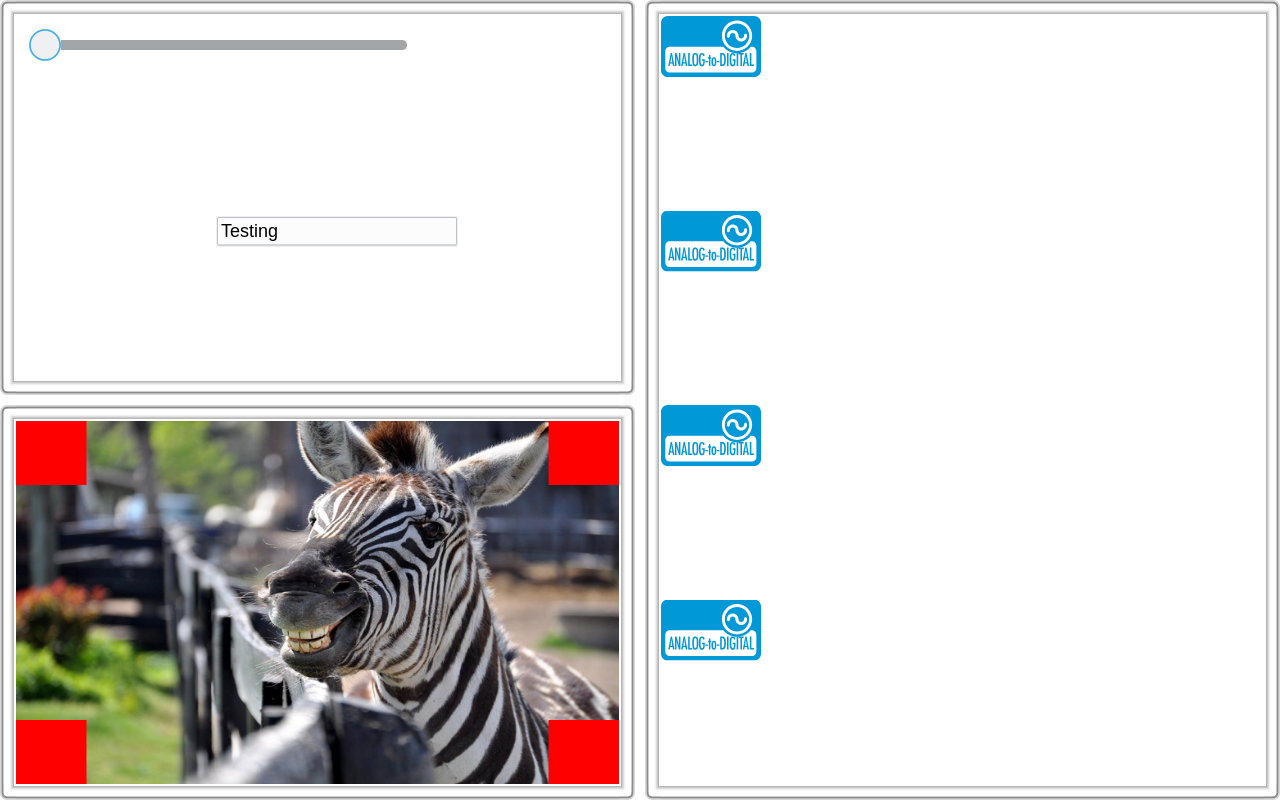
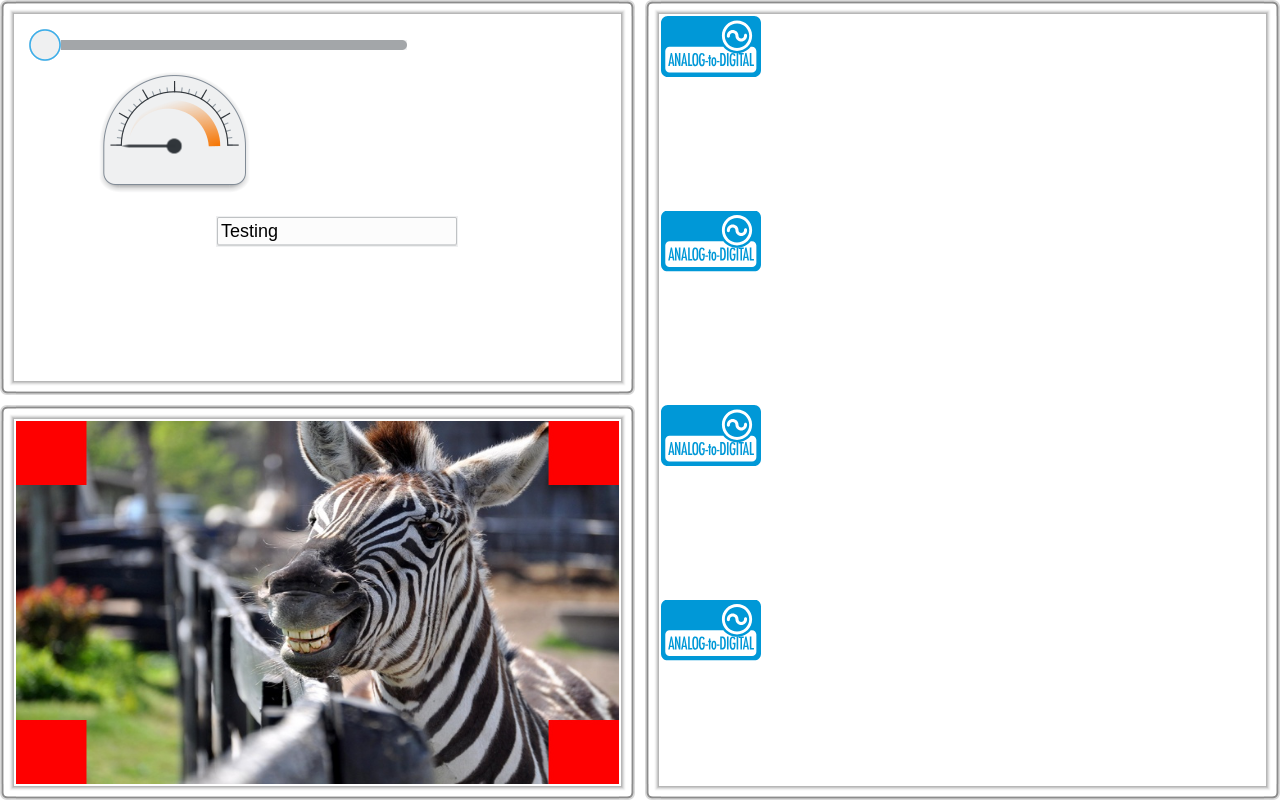
Before and after one commit to crocycroc/crocodile.ui, a plain HTML site: page test.html in a window 1280 px wide. Drawn offline with Linux system fonts and the light colour scheme.

Commit message:
Added an Analog Meter.

```diff
--- /dev/null
+++ b/CrocAnalogMeter.js
@@ -0,0 +1,70 @@
+function CrocAnalogMeter(root, value) {
+	CrocBase.call(this, root);
+
+	this.value = value || 0;
+	this.minValue = 0;
+	this.maxValue = 100;
+
+	this.background = new CrocImageSimple(root, "theme/CrocAnalogMeter/background.png");
+	this.background.setScaling('none');
+
+	this.needle = new CrocImageSimple(root, "theme/CrocAnalogMeter/needle.png");
+	this.needle.setScaling("none");
+
+};
+
+//We inherit everything from CrocBase
+CrocAnalogMeter.prototype = Object.create(CrocBase.prototype);
+
+CrocAnalogMeter.prototype.setValue = function(value) {
+
+	if(value < this.minValue) {
+		value = this.minValue;
+	}
+
+	if(value > this.maxValue) {
+		value = this.maxValue;
+	}
+
+	this.value = value;
+	this.getRoot().repaint();
+
+};
+
+CrocAnalogMeter.prototype.setMaxValue = function(maxValue) {
+
+	this.maxValue = maxValue;
+
+	this.setValue(this.value);
+
+};
+
+CrocAnalogMeter.prototype.setMinValue = function(minValue) {
+	this.minValue = minValue;
+
+	this.setValue(this.value);
+};
+
+CrocAnalogMeter.prototype.paint = function(context, width, height) {
+	CrocBase.prototype.paint.call(this, context, width, height);
+
+	this.background.paint(context, width, height);
+
+	var needleCenter = this.background.getHeight() / 1.6125;
+
+	var backPadding = this.needle.getHeight() / 32;
+	var needlePadding = this.needle.getHeight() / 1.33333333333333;
+	var basePadding = this.needle.getHeight() - backPadding - needlePadding;
+
+	var rad = ((Math.PI * (this.value - this.minValue)) / (this.maxValue - this.minValue));
+
+	context.translate(this.background.getWidth() / 2, needleCenter);
+	context.rotate((Math.PI/2) + (rad));
+	context.translate(-(this.needle.getWidth() / 2), -backPadding - (basePadding/2));
+
+	this.getRoot().setSmooth(true);
+	this.needle.paint(context, width, height);
+	this.getRoot().setSmooth(false);
+
+	return;
+}
--- a/CrocRoot.js
+++ b/CrocRoot.js
@@ -419,6 +419,14 @@ CrocRoot.prototype.hitTest = function(x, y) {
 	return hitReturn;
 };
 
+CrocRoot.prototype.setSmooth = function(smooth) {
+	this.context['imageSmoothingEnabled'] = smooth;       /* standard */
+	this.context['mozImageSmoothingEnabled'] = smooth;    /* Firefox */
+	this.context['oImageSmoothingEnabled'] = smooth;      /* Opera */
+	this.context['webkitImageSmoothingEnabled'] = smooth; /* Safari */
+	this.context['msImageSmoothingEnabled'] = smooth;     /* IE */
+};
+
 CrocRoot.prototype.paint = function() {
 
 	//When we initialize the context there needs to be a currenTransform value.
@@ -436,6 +444,8 @@ CrocRoot.prototype.paint = function() {
 		//Reset context transformation
 		this.clear();
 
+		this.setSmooth(false);
+
 		var i = this.children.length;
 		while(i--) {
 			this.children[i].paint(this.context, this.getWidth(), this.getHeight());
--- a/CrocSlider.js
+++ b/CrocSlider.js
@@ -38,6 +38,8 @@ function CrocSlider(root) {
 
 		else {
 			this.globalPointToValue(e.x, e.y);
+
+			this.event('valuechanged', this.getValue());
 		}
 
 		return false;
@@ -56,6 +58,8 @@ function CrocSlider(root) {
 		this.focus();
 
 		this.globalPointToValue(e.x, e.y);
+
+		this.event('valuechanged', this.getValue());
 
 		this.setMode('focus');
 	});
--- a/CrocTextfield.js
+++ b/CrocTextfield.js
@@ -92,6 +92,11 @@ CrocTextfield.prototype.setFont = function(font) {
 	return;
 };
 
+CrocTextfield.prototype.setValue = function(value) {
+	this.htmlTextfield.setValue(value);
+	return;
+};
+
 CrocTextfield.prototype.setMode = function(mode) {
 	this.mode = mode;
 	this.getRoot().repaint();
--- a/test.html
+++ b/test.html
@@ -16,6 +16,7 @@
 		<script src="CrocHTMLTextfield.js"></script>
 		<script src="CrocTextfield.js"></script>
 		<script src="CrocSlider.js"></script>
+		<script src="CrocAnalogMeter.js"></script>
 		<script src="CrocRoot.js"></script>
 	</head>
 
@@ -54,6 +55,7 @@
 
 			var testDom = new CrocTextfield(root, 'Testing');
 			var testSlider = new CrocSlider(root);
+			var testAnalogMeter = new CrocAnalogMeter(root);
 			testSlider.setTargetWidth("400px");
 
 			zebraImage.setScaling("stretch");
@@ -112,6 +114,10 @@
 				}
 			});
 
+			testSlider.addEventListener("valuechanged", function(value) {
+				testAnalogMeter.setValue(value);
+			});
+
 			zebraImage.setTargetWidth("42%");
 			zebraImage.setTargetHeight("200px");
 
@@ -127,6 +133,8 @@
 // 			testHoziPanelList.addChild(testLabel);
 			testBorderPanel.addChild(testDom, 200, 200);
 			testBorderPanel.addChild(testSlider, 10, 10, 0);
+			testBorderPanel.addChild(testAnalogMeter, 80, 50, 0);
+
 			testPanelList.addChild(zebraBorderPanel);
 			zebraBorderPanel.addChild(zebraImage);
 			testPanelList.setTargetWidth("100%");
```
Also changed, not shown: CrocProgressBar.js (added, +44 -0 lines), theme/CrocAnalogMeter/background.png (added), theme/CrocAnalogMeter/label.png (added), theme/CrocAnalogMeter/needle.png (added), theme/CrocProgressBar/groove-bottom.png (added), theme/CrocProgressBar/groove-bottomleft.png (added), theme/CrocProgressBar/groove-bottomright.png (added), theme/CrocProgressBar/groove-center.png (added), theme/CrocProgressBar/groove-left.png (added), theme/CrocProgressBar/groove-right.png (added), theme/CrocProgressBar/groove-top.png (added), theme/CrocProgressBar/groove-topleft.png (added), theme/CrocProgressBar/groove-topright.png (added), 2 other files.
